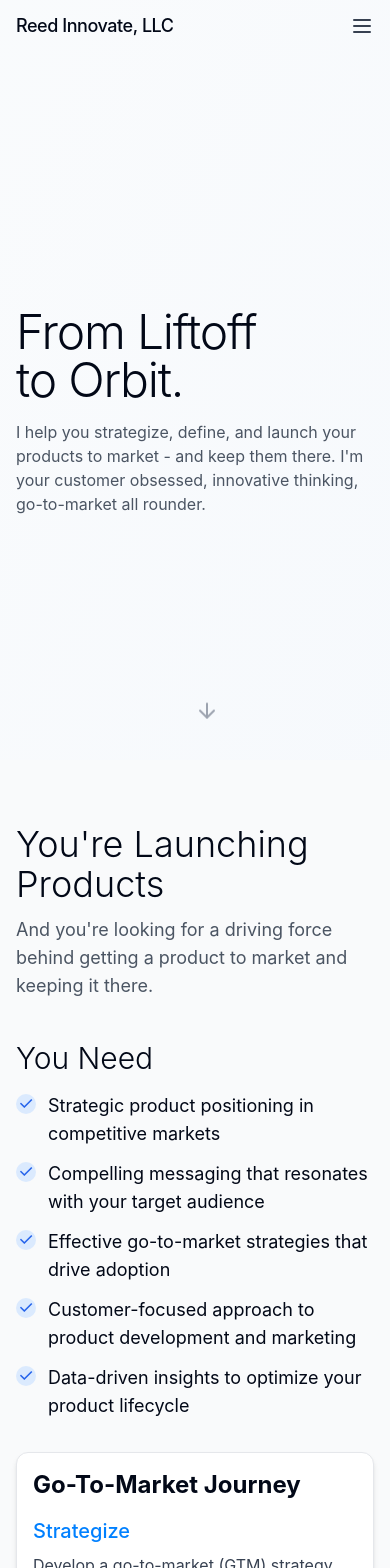
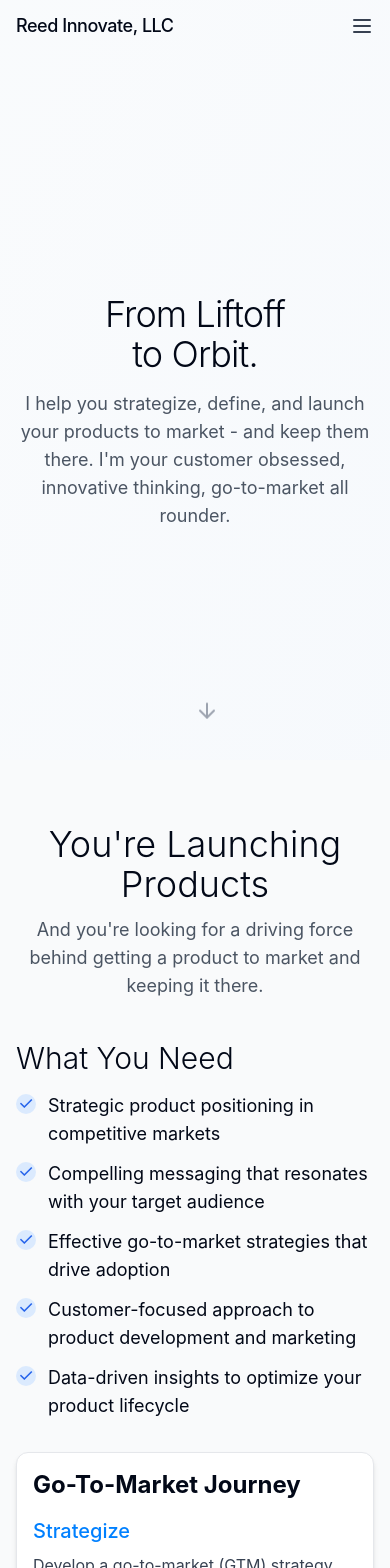
Before and after one commit to ReedInnovate/reedinnovatellc-mainsite, a React (Vite) app: page / in a window 390 px wide. Shown: the top 1568 px of the page. Built offline with nearby package versions, Linux system fonts and the light colour scheme; a web font is replaced by a local one.

Commit message:
Reverted to edit edt-377d5255-85fa-4774-b9c4-96504f119607: "Update website preview image
The website's preview image has been updated."

```diff
--- a/src/components/sections/AboutSection.tsx
+++ b/src/components/sections/AboutSection.tsx
@@ -1,26 +1,37 @@
+
 import AnimatedSection from '@/components/AnimatedSection';
 import Button from '@/components/Button';
 import { Linkedin, Mail } from 'lucide-react';
+
 const AboutSection = () => {
-  return <AnimatedSection id="me" className="py-16 md:py-24">
+  return (
+    <AnimatedSection id="me" className="py-16 md:py-24">
       <div className="container mx-auto px-4 md:px-6">
         <div className="grid grid-cols-1 lg:grid-cols-2 gap-8 md:gap-12 items-center">
           <div className="space-y-4 md:space-y-6 order-2 lg:order-1">
-            <h2 className="section-title md:text-5xl text-left md:text-center text-4xl">About Hunter Reed</h2>
-            <p className="text-gray-600 leading-relaxed text-lg md:text-xl text-left md:text-center">
+            <h2 className="section-title text-4xl md:text-5xl text-center lg:text-left">About Hunter Reed</h2>
+            <p className="text-gray-600 leading-relaxed text-lg md:text-xl">
               Motivated self-starter with 7+ years of B2B SaaS experience launching disruptive products and shaping market trends. Proven track record of merging innovative solutions with effective go-to-market strategies, driving measurable business impact for over 2M users and influencing $10M+ in annual recurring revenue.
             </p>
-            <p className="text-gray-600 leading-relaxed text-lg md:text-xl text-left md:text-center">
+            <p className="text-gray-600 leading-relaxed text-lg md:text-xl">
               Skilled at managing product lifecycles, leading cross-functional teams, and leveraging customer insights to optimize message and positioning.
             </p>
             <div className="pt-4 flex flex-wrap justify-center lg:justify-start gap-4">
-              <a href="https://www.linkedin.com/in/hunterjreed" target="_blank" rel="noopener noreferrer" className="inline-flex items-center">
+              <a
+                href="https://www.linkedin.com/in/hunterjreed"
+                target="_blank"
+                rel="noopener noreferrer"
+                className="inline-flex items-center"
+              >
                 <Button variant="outline" className="flex items-center gap-2 text-base md:text-lg">
                   <Linkedin size={18} />
                   Connect on LinkedIn
                 </Button>
               </a>
-              <a href="mailto:hunter@reedinnovate.com" className="inline-flex items-center">
+              <a
+                href="mailto:hunter@reedinnovate.com"
+                className="inline-flex items-center"
+              >
                 <Button variant="outline" className="flex items-center gap-2 text-base md:text-lg">
                   <Mail size={18} />
                   Email Me
@@ -31,11 +42,17 @@ const AboutSection = () => {
           <div className="relative order-1 lg:order-2 mx-auto lg:mx-0 max-w-sm lg:max-w-md">
             <div className="absolute -inset-1 bg-gradient-to-r from-gray-200 to-blue-100 rounded-2xl blur-xl opacity-70"></div>
             <div className="relative aspect-square w-full overflow-hidden rounded-2xl">
-              <img src="/lovable-uploads/1deb589d-a34d-48c8-afae-6d2c8bc0d31c.png" alt="Hunter Reed" className="h-full w-full object-cover" />
+              <img
+                src="/lovable-uploads/1deb589d-a34d-48c8-afae-6d2c8bc0d31c.png"
+                alt="Hunter Reed"
+                className="h-full w-full object-cover"
+              />
             </div>
           </div>
         </div>
       </div>
-    </AnimatedSection>;
+    </AnimatedSection>
+  );
 };
+
 export default AboutSection;
--- a/src/components/sections/ContactSection.tsx
+++ b/src/components/sections/ContactSection.tsx
@@ -1,3 +1,4 @@
+
 import { useState, useEffect } from 'react';
 import AnimatedSection from '@/components/AnimatedSection';
 
@@ -30,9 +31,9 @@ const ContactSection = () => {
   return (
     <AnimatedSection id="contact" className="py-16 md:py-24">
       <div className="container mx-auto px-4 md:px-6">
-        <div className="max-w-3xl mx-auto text-left md:text-center mb-8 md:mb-16">
+        <div className="max-w-3xl mx-auto text-center mb-8 md:mb-16">
           <h2 className="section-title text-4xl md:text-5xl">Contact Me</h2>
-          <p className="section-description mx-0 md:mx-auto text-lg md:text-xl">
+          <p className="section-description mx-auto text-lg md:text-xl">
             Let's connect and discuss how I can help you achieve your goals. All responses are sent to hunter@reedinnovate.com.
           </p>
         </div>
--- a/src/components/sections/HeroSection.tsx
+++ b/src/components/sections/HeroSection.tsx
@@ -1,24 +1,29 @@
+
 import { ArrowDown } from 'lucide-react';
+
 const HeroSection = () => {
-  return <section className="relative min-h-[90vh] md:min-h-screen flex items-center">
+  return (
+    <section className="relative min-h-[90vh] md:min-h-screen flex items-center">
       <div className="absolute inset-0 bg-gradient-to-br from-white/20 to-blue-50/20 -z-10" />
 
       <div className="container mx-auto px-4 md:px-6 pt-16 md:pt-20">
         <div className="grid grid-cols-1 lg:grid-cols-2 gap-8 md:gap-12 items-center">
-          <div className="space-y-4 md:space-y-6 text-left md:text-center">
-            <h1 className="text-5xl sm:text-5xl md:text-6xl lg:text-7xl xl:text-8xl font-light tracking-tight animate-fade-in-left">
+          <div className="space-y-4 md:space-y-6 text-center lg:text-left">
+            <h1 className="text-4xl sm:text-5xl md:text-6xl lg:text-7xl xl:text-8xl font-light tracking-tight animate-fade-in-left">
               From Liftoff <br />to Orbit.
             </h1>
-            <p style={{
-            animationDelay: '200ms'
-          }} className="text-left text-body md:text-xl lg:text-2xl text-gray-600 max-w-lg mx-0 md:mx-auto animate-fade-in-left">
+            <p className="text-lg md:text-xl lg:text-2xl text-gray-600 max-w-lg mx-auto lg:mx-0 animate-fade-in-left" style={{ animationDelay: '200ms' }}>
               I help you strategize, define, and launch your products to market - and keep them there. I'm your customer obsessed, innovative thinking, go-to-market all rounder.
             </p>
           </div>
           <div className="hidden lg:block">
             <div className="relative">
               <div className="flex justify-center items-center animate-float">
-                <img src="/lovable-uploads/85e56610-59b3-4288-a019-b649c29ab134.png" alt="Rocket launching" className="w-1/2 h-auto object-contain" />
+                <img
+                  src="/lovable-uploads/85e56610-59b3-4288-a019-b649c29ab134.png"
+                  alt="Rocket launching"
+                  className="w-1/2 h-auto object-contain"
+                />
               </div>
             </div>
           </div>
@@ -30,6 +35,8 @@ const HeroSection = () => {
           <ArrowDown size={24} className="text-gray-400" />
         </a>
       </div>
-    </section>;
+    </section>
+  );
 };
+
 export default HeroSection;
--- a/src/components/sections/WorkingTogetherSection.tsx
+++ b/src/components/sections/WorkingTogetherSection.tsx
@@ -1,3 +1,4 @@
+
 import AnimatedSection from '@/components/AnimatedSection';
 import {
   Search,
@@ -72,9 +73,9 @@ const WorkingTogetherSection = () => {
   return (
     <AnimatedSection id="together" className="bg-gray-50 py-16 md:py-24">
       <div className="container mx-auto px-4 md:px-6">
-        <div className="max-w-3xl mx-auto text-left md:text-center mb-10 md:mb-16">
+        <div className="max-w-3xl mx-auto text-center mb-10 md:mb-16">
           <h2 className="section-title text-4xl md:text-5xl">Let's work together</h2>
-          <p className="section-description mx-0 md:mx-auto text-lg md:text-xl">
+          <p className="section-description mx-auto text-lg md:text-xl">
             I can help amplify your product launch—no matter where you are in your product's lifecycle. Whether you need full lifecycle management or targeted support in a specific area, I'm here to drive impact and ensure success.
           </p>
         </div>
--- a/src/components/sections/YouSection.tsx
+++ b/src/components/sections/YouSection.tsx
@@ -1,3 +1,4 @@
+
 import AnimatedSection from '@/components/AnimatedSection';
 import { useState, useEffect } from 'react';
 import { cn } from '@/lib/utils';
@@ -59,9 +60,9 @@ const YouSection = () => {
   return (
     <AnimatedSection id="you" className="bg-gray-50 py-16 md:py-24">
       <div className="container mx-auto px-4 md:px-6">
-        <div className="text-left md:text-center mb-10 md:mb-16">
+        <div className="text-center mb-10 md:mb-16">
           <h2 className="section-title text-4xl md:text-5xl">You're Launching Products</h2>
-          <p className="section-description mx-0 md:mx-auto text-left md:text-center text-lg md:text-xl">
+          <p className="section-description mx-auto text-center text-lg md:text-xl">
             And you're looking for a driving force behind getting a product to market and keeping it there.
           </p>
         </div>
@@ -139,7 +140,7 @@ const YouSection = () => {
             </div>
           </div>
           <div className="space-y-4 md:space-y-6 order-1 lg:order-2">
-            <h3 className="text-3xl md:text-4xl font-light text-left">You Need</h3>
+            <h3 className="text-3xl md:text-4xl font-light">What You Need</h3>
             <ul className="space-y-3 md:space-y-4 text-lg md:text-xl">
               {[
                 "Strategic product positioning in competitive markets",
```
